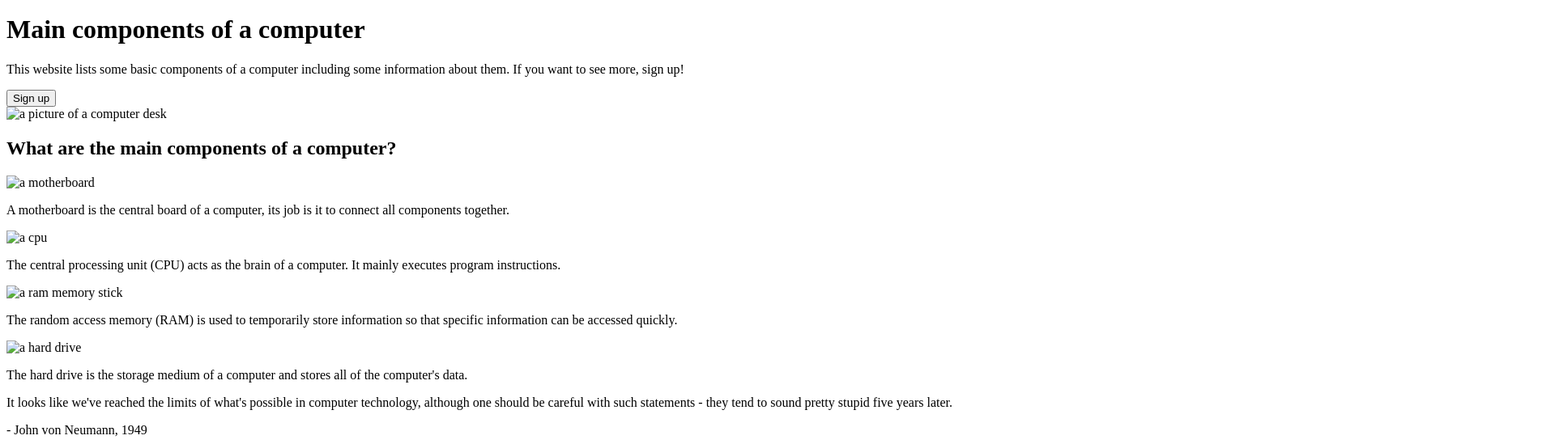
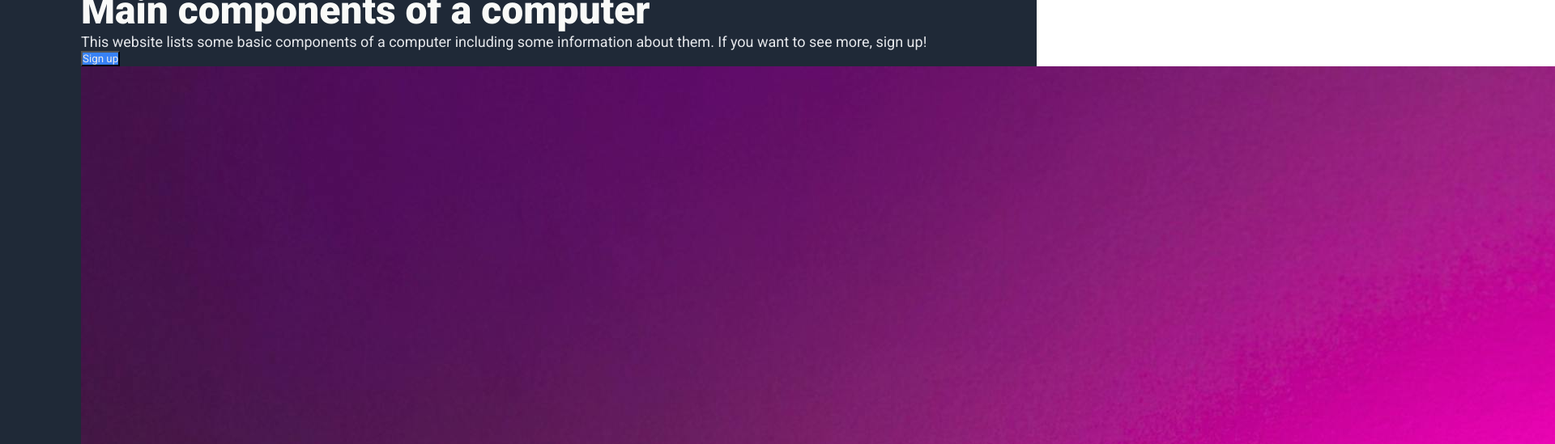
Before and after one commit to waechtler-hannes/odin-landing-page, a plain HTML site: page index.html in a window 1280 px wide. Shown: the part 107-656 px from the top of the page at 81% size, 1920 px wide, since content can reach past the window. Drawn offline with Linux system fonts and the light colour scheme.

Commit message:
Add styles on style.css
Add font-sizes, colors, background-colors and font-family.
Linked the style.css with index.html.

```diff
--- a/index.html
+++ b/index.html
@@ -4,9 +4,11 @@
     <meta charset="UTF-8">
     <meta name="viewport" content="width=device-width, initial-scale=1.0">
     <title>Computer Components</title>
+    <link rel="stylesheet" href="./style.css">
 </head>
 <body>
 
+    <header>
         <nav>
             <div class="container">
                 <div class="logo">
@@ -19,10 +21,8 @@
                 </ul>
             </div>
         </nav>
-
-    <header>
         <div class="container">
-            <div>
+            <div class="hero">
                 <h1>Main components of a computer</h1>
                 <p>This website lists some basic components of a computer including some information about them. If you want to see more, sign up!</p>
                 <button>Sign up</button>
@@ -55,18 +55,21 @@
         </div>
     </section>
 
-    <section>
+    <section class="quote">
         <div class="container">
-            <p>It looks like we've reached the limits of what's possible in computer technology, although one should be careful with such statements - they tend to sound pretty stupid five years later.</p>
-            <p>- John von Neumann, 1949</p>
+            <p class="quote-text">It looks like we've reached the limits of what's possible in computer technology, although one should be careful with such statements - they tend to sound pretty stupid five years later.</p>
+            <p class="quote-author">-John von Neumann, 1949</p>
         </div>
     </section>
 
     <section>
         <div class="container">
+            <div class="banner">
                 <div>
                     <h3>You want to know more about computers?</h3>
                     <p>Sign up by clicking that button right over there!</p>
+                </div>
+                <button>Sign up</button>
             </div>
         </div>
     </section>
--- a/style.css
+++ b/style.css
@@ -1,5 +1,64 @@
+@import url('https://fonts.googleapis.com/css2?family=Roboto:ital,wght@0,100;0,300;0,400;0,500;0,700;0,900;1,100;1,300;1,400;1,500;1,700;1,900&display=swap');
+
 * {
     box-sizing: border-box;
     margin: 0;
     padding: 0;
+    font-family: Roboto, sans-serif;
 }
+
+/* fonts and colors */
+
+header, footer {
+    background-color: #1F2937;
+}
+
+h1 {
+    font-size: 48px;
+    font-weight: 900;
+    color: #F9FAF8;
+}
+
+h2 {
+    font-size: 36px;
+    color: #1F2937;
+    font-weight: 900;
+}
+
+button, .banner {
+    background-color: #3882F6;
+    color: #E5E7EB;
+}
+
+.hero p, .navbar li {
+    font-size: 18px;
+    color: #E5E7EB;
+}
+
+.logo p {
+    font-size: 24px;
+    color: #F9FAF8;
+}
+
+.quote {
+    background-color: #E5E7EB;
+    color: #1F2937;
+}
+
+.quote-text {
+    font-size: 36px;
+    font-style: italic;
+    font-weight: 300;
+}
+
+.quote-author {
+    font-weight: 700;
+    font-size: 18px;
+}
+
+/* standard-container */
+
+.container {
+    max-width: 1080px;
+    margin: 0 auto;
+}
```
Also changed, not shown: img/computer-desk.jpg (added), img/cpu.jpg (added), img/hard-drive.jpg (added), img/motherboard.jpg (added), img/ram.jpg (added). Lines whose indentation alone changed are shown as unchanged.
